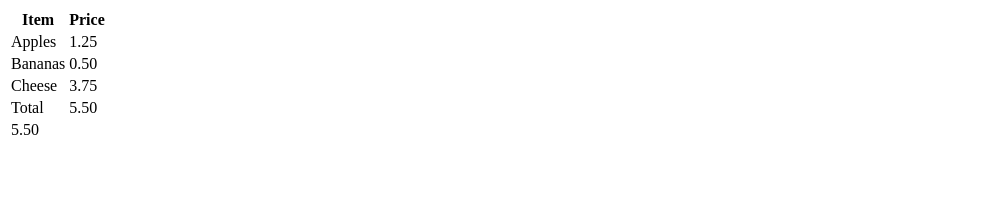
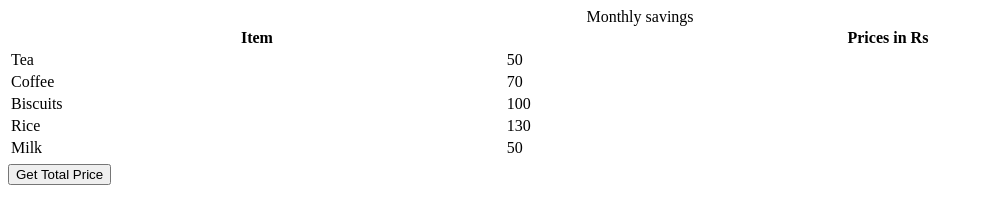
Before and after one commit to acciojob/grofers-checkout-2-govind2611, a website: page main.html in a window 1280 px wide. Shown: the whole page, without its empty margins (0-983 px from the left). Drawn offline with Linux system fonts and the light colour scheme.

Commit message:
created a submission

```diff
--- a/main.html
+++ b/main.html
@@ -1,47 +1,41 @@
 <!DOCTYPE html>
 
 <html>
-
   <head>
-	<link rel="stylesheet" href="styles.css">
+    <link rel="stylesheet" href="styles.css" />
   </head>
 
   <body>
-
-	<table>
-  <thead>
+    <!-- the entire body must be written by student -->
+    <table style="width: 100%">
+      <caption>
+        Monthly savings
+      </caption>
       <tr>
         <th>Item</th>
-      <th>Price</th>
-    </tr>
-  </thead>
-  <tbody>
-    <tr>
-      <td>Apples</td>
-      <td data-ns-test="prices">1.25</td>
+        <th>Prices in Rs</th>
       </tr>
       <tr>
-      <td>Bananas</td>
-      <td data-ns-test="prices">0.50</td>
+        <td class="item">Tea</td>
+        <td class="price">50</td>
       </tr>
       <tr>
-      <td>Cheese</td>
-      <td data-ns-test="prices">3.75</td>
+        <td class="item">Coffee</td>
+        <td class="price">70</td>
       </tr>
-  </tbody>
-  <tfoot>
       <tr>
-      <td>Total</td>
-      <td data-ns-test="grandTotal">5.50</td>
+        <td class="item">Biscuits</td>
+        <td class="price">100</td>
       </tr>
-  </tfoot>
+      <tr>
+        <td class="item">Rice</td>
+        <td class="price">130</td>
+      </tr>
+      <tr>
+        <td class="item">Milk</td>
+        <td class="price">50</td>
+      </tr>
     </table>
-
-
-	<!-- the entire body must be written by student -->
-    <script type="text/javascript" src="./script.js">
-</script>
-
+    <script type="text/javascript" src="./script.js"></script>
   </body>
-
 </html>
--- a/script.js
+++ b/script.js
@@ -1,15 +1,31 @@
-// Get all the prices listed in the HTML table
-const prices = document.querySelectorAll('[data-ns-test="prices"]');
+const getSumBtn = document.createElement("button");
+getSumBtn.append("Get Total Price");
+document.body.appendChild(getSumBtn);
 
-// Calculate the sum of all prices
-let totalPrice = 0;
-prices.forEach(price => {
-  totalPrice += parseFloat(price.textContent);
-});
+const newRow = document.createElement('tr');
+const totalCell = document.createElement('td');
+totalCell.setAttribute('id', 'ans')
 
-// Create a new row in the HTML table to display the total price
+newRow.appendChild(totalCell);
+
+
+// Add the new row to the table
 const table = document.querySelector('table');
-const newRow = table.insertRow();
-const newCell = newRow.insertCell();
-newCell.setAttribute('data-ns-test', 'grandTotal');
-newCell.textContent = totalPrice.toFixed(2);
+table.appendChild(newRow);
+let total = 0;
+const getSum = () => {
+//Add your code here
+    let price = document.querySelectorAll(".price");
+    // let total = 0;
+    for (let i = 0; i < price.length; i++) {
+        total += parseFloat(price[i].innerHTML);
+
+    }
+    // console.log(total)
+    // return total;
+    return totalCell.innerHTML = total;
+
+};
+
+
+getSumBtn.addEventListener("click", getSum);
```
Lines whose indentation alone changed are shown as unchanged.
